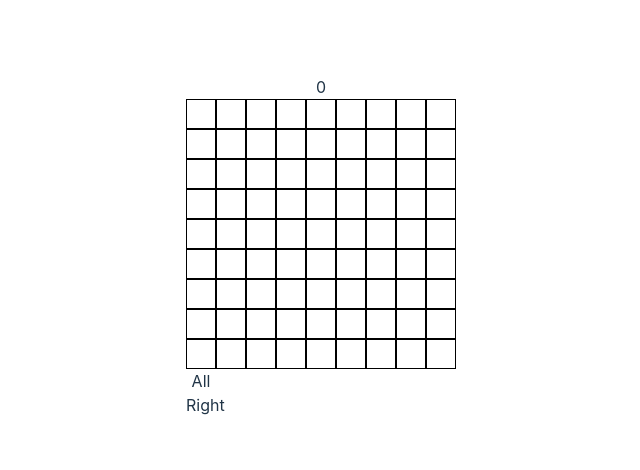
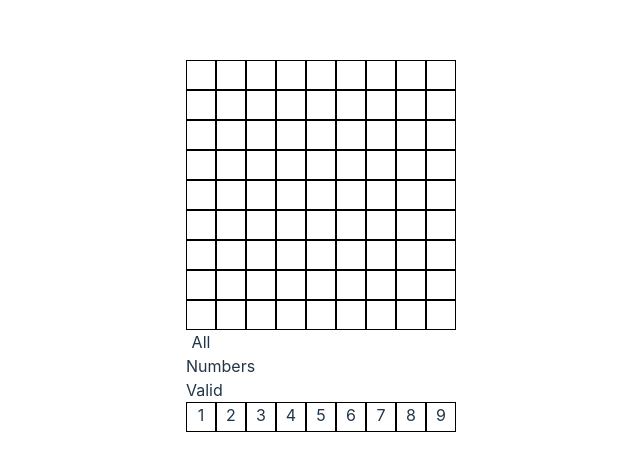
Before and after one commit to LaikaFusion/thepuzzle, a React (Vite) app: page / in a window 1280 px wide. Shown: the part 154-624 px from the top of the page, without its empty margins (319-959 px from the left). Built offline with nearby package versions, Linux system fonts and the light colour scheme.

Commit message:
added number selector

```diff
--- a/src/App.css
+++ b/src/App.css
@@ -52,3 +52,8 @@
   border: 1px solid black;
   aspect-ratio: 1;
 }
+
+.currentlySelected {
+  background-color: black;
+  color: white;
+}
--- a/src/App.tsx
+++ b/src/App.tsx
@@ -13,6 +13,7 @@ function App() {
   const [gameBoard, setGameboard] = useState(initialGameBoard);
   const [currentSelectedDigit, setDigit] = useState(0);
   const [invalidBoard, setInvalidBoard] = useState(false);
+  const numberSelectors = [1, 2, 3, 4, 5, 6, 7, 8, 9];
 
   const noDupeNumbers = (row: Array<number>) => {
     const dupes: number[] = [];
@@ -147,7 +148,6 @@ function App() {
     });
     return isProblem;
   };
-
   const rowCheck = (board: Array<Array<number>>) => {
     const rotatedBoard: Array<Array<number>> = [];
     let isProblem = false;
@@ -186,6 +186,11 @@ function App() {
     }
   };
 
+  //for the selector button
+
+  const numberSelectViaButton = (num: number) => {
+    setDigit(num);
+  };
   //for updating the master game value, this is gonna get big
   const changeGameboardValue = (currentCords: currentCordsObj) => {
     if (currentSelectedDigit) {
@@ -207,7 +212,6 @@ function App() {
     }
   };
 
-  // const updateGrid = (numberToChange, cordnates) =>
   useEffect(() => {
     document.addEventListener("keydown", numberSelectViaKey, true);
 
@@ -218,8 +222,6 @@ function App() {
 
   return (
     <>
-      <div> {currentSelectedDigit}</div>
-
       <div className="gameBoard">
         {gameBoard.map((rowOfBoard: Array<number>, curCol) => {
           return (
@@ -244,7 +246,27 @@ function App() {
             </div>
           );
         })}
-        <div>{invalidBoard ? "Wrong" : "All Right"}</div>
+        <div>{invalidBoard ? "Dupe Somewhere" : "All Numbers Valid"}</div>
+      </div>
+
+      <div className="gameBoard">
+        {numberSelectors.map((num) => {
+          return (
+            <div
+              className={
+                num === currentSelectedDigit
+                  ? "gameCell cellSelector currentlySelected"
+                  : "gameCell cellSelector"
+              }
+              key={num}
+              onClick={() => {
+                numberSelectViaButton(num);
+              }}
+            >
+              {num}
+            </div>
+          );
+        })}
       </div>
     </>
   );
```
